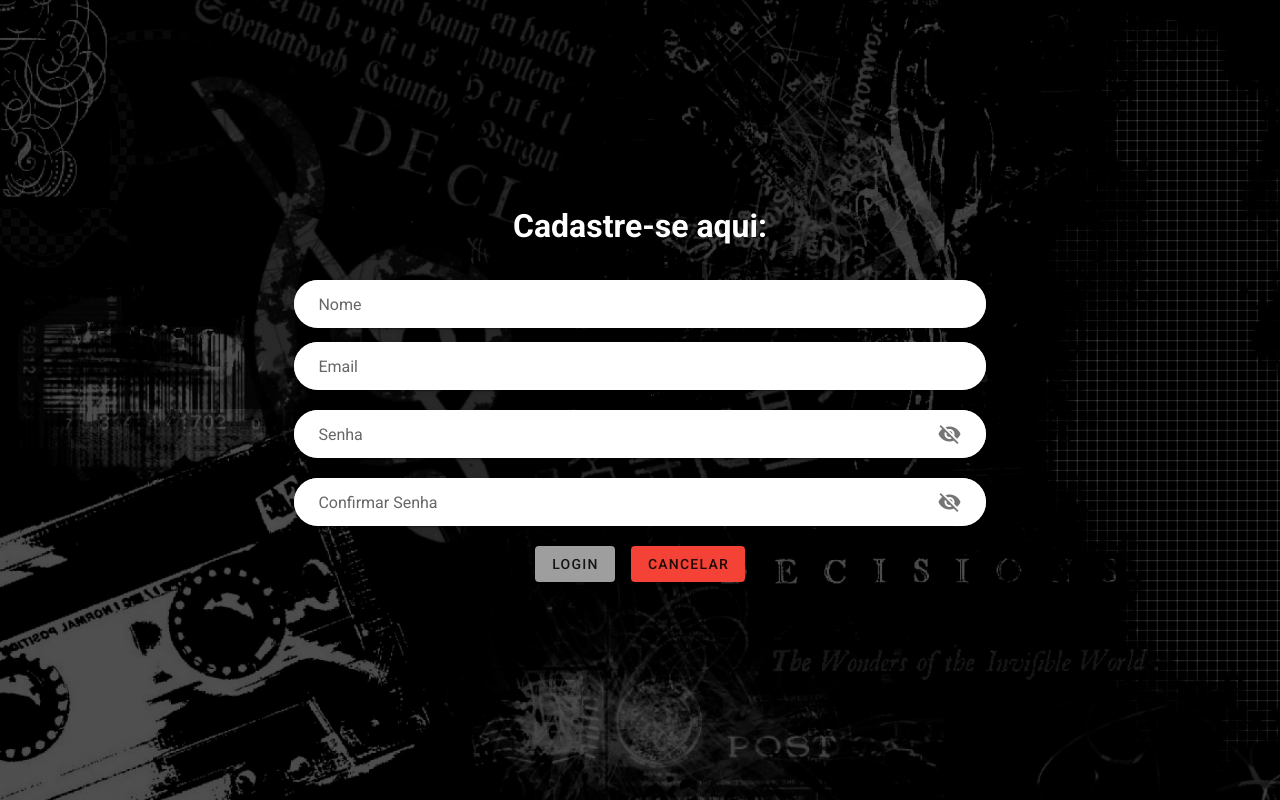
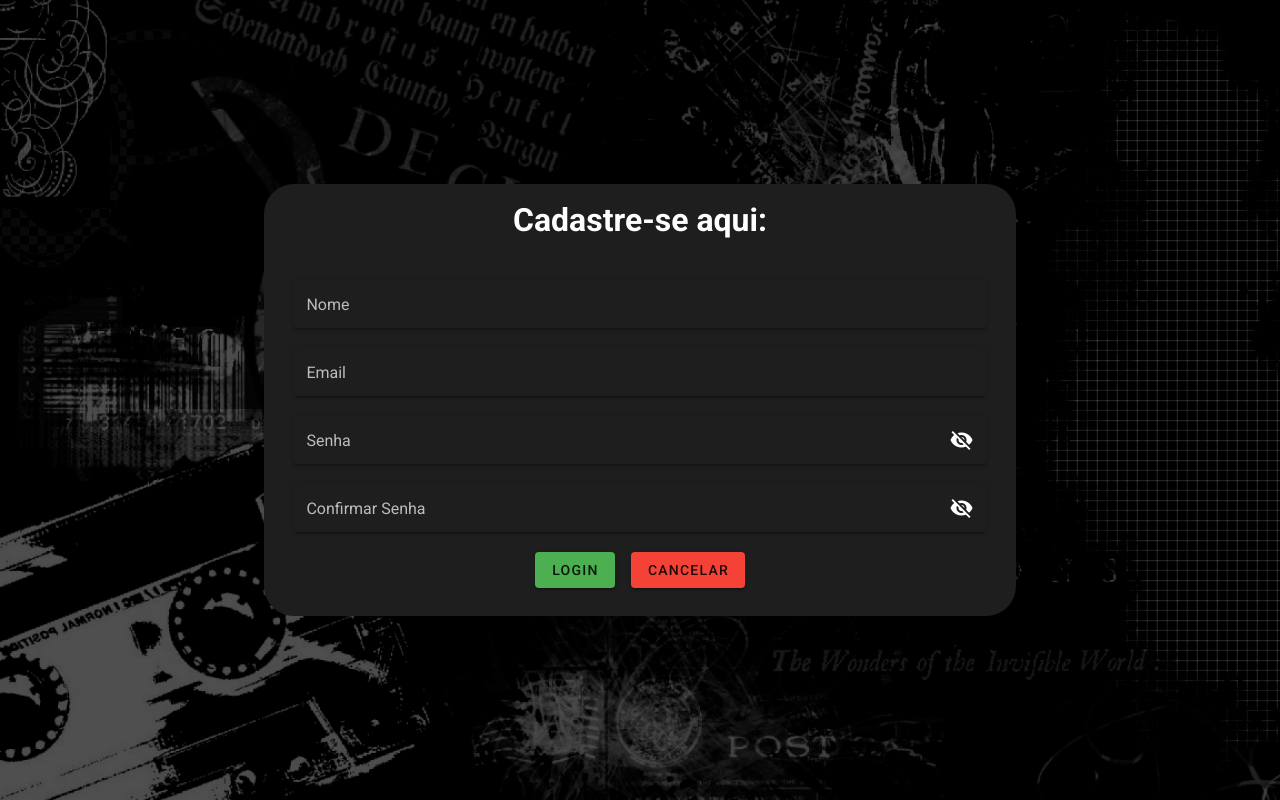
Before and after one commit to thiagodraeger/Metamusic, a Vue app: page /cadastro in a window 1280 px wide. Built offline with nearby package versions, Linux system fonts and the light colour scheme.

Commit message:
cadastro base

```diff
--- a/src/views/Login.vue
+++ b/src/views/Login.vue
@@ -126,9 +126,6 @@
   margin: 2%;
 
 }
-textarea:focus, input:focus{
-    outline: none;
-}
 .text-fieldct{
   width: 100%;
 }
--- a/src/views/cadastro.vue
+++ b/src/views/cadastro.vue
@@ -1,6 +1,6 @@
 <template>
     <v-container fill-height fluid text-center>
-      <v-container>
+      <v-container class="cont">
         <v-row>
             <v-col class="mx-auto pb-1 d-flex justify-center">
                 <h1>Cadastre-se aqui:</h1>
@@ -8,11 +8,12 @@
         </v-row>
         <v-row>
           <v-col d-flex>
-            <v-alert class="box" white>
+            <v-alert class="box">
               <v-form style="width:45rem">
                 <v-text-field
-                  class="input-field"
-                  rounded
+                  class="input-field mt-5 mb-5"
+                  background-color="#1E1E1E"
+                  dark
                   solo
                   placeholder="Nome"
                   label="Nome"
@@ -22,8 +23,9 @@
                 >
                 </v-text-field>
                 <v-text-field
-                  class="input-field"
-                  rounded
+                  class="input-field mt-5 mb-5"
+                  background-color="#1E1E1E"
+                  dark
                   solo
                   placeholder="Email"
                   label="Email"
@@ -33,7 +35,8 @@
                 >
                 </v-text-field>
                 <v-text-field
-                  rounded
+                  background-color="#1E1E1E"
+                  dark
                   solo
                   placeholder="Senha"
                   class="input-field mt-5 mb-5"
@@ -46,7 +49,8 @@
                   @keyup.enter="login"
                 ></v-text-field>
                 <v-text-field
-                  rounded
+                  background-color="#1E1E1E"
+                  dark
                   solo
                   placeholder="Confirmar Senha"
                   class="input-field mt-5 mb-5"
@@ -58,7 +62,7 @@
                   @click:append="show = !show"
                   @keyup.enter="login"
                 ></v-text-field>
-                <v-btn color="btn grey" @click="login"> Login</v-btn>
+                <v-btn color="green" @click="login"> Login</v-btn>
                 <v-btn class="ml-4" color="red" @click="reset"> Cancelar</v-btn>
               </v-form>
             </v-alert>
@@ -83,7 +87,13 @@
 
   <style scoped>
   h1{
-    color: white;
+      color: white;
+    }
+
+  .cont{
+    background-color: #1E1E1E;
+    width: 47rem;
+    border-radius: 30px;
   }
 
   .box{
@@ -93,18 +103,8 @@
     display: flex;
     justify-content: center;
     align-content: center;
-
   }
   .input-field{
-    background-color:white;
-    border-radius: 40px;
     margin: 2%;
-
-  }
-  textarea:focus, input:focus{
-      outline: none;
-  }
-  .text-fieldct{
-    width: 100%;
   }
   </style>
```
